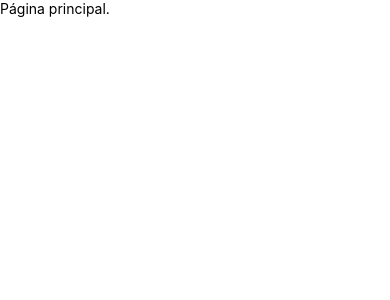
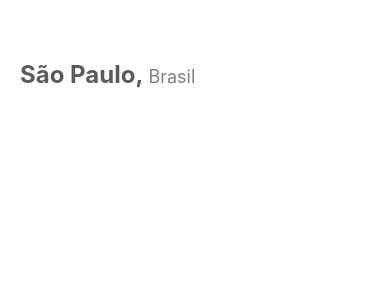
Before and after one commit to jaovitu/weather-forecast, a React Native app: screen / in a window 390 px wide. Shown: the top 300 px of the page. Built offline with nearby package versions, Linux system fonts and the light colour scheme.

Commit message:
Criando componente de título do header

```diff
--- /dev/null
+++ b/src/components/GlobalContainer/index.js
@@ -0,0 +1,19 @@
+import { StyleSheet, View } from "react-native";
+
+export default function GlobalContainer({ isHomePage, children }) {
+
+  const styles = StyleSheet.create({
+    globalContainerStyle: {
+      backgroundColor: isHomePage ? '#FFF' : '#477fff',
+      color: '#000',
+      flex: 1,
+      padding: 20,
+    }
+  });
+
+  return (
+    <View style={styles.globalContainerStyle}>
+      {children}
+    </View>
+  );
+}
--- /dev/null
+++ b/src/components/HeaderTitle/index.js
@@ -0,0 +1,24 @@
+import { StyleSheet, Text } from "react-native";
+
+export default function HeaderTitle({ city, country, isHomePage }) {
+
+  const styles = StyleSheet.create({
+    cityTextStyle: {
+      color: isHomePage ? '#5c5a5a' : '#c5c9c5',
+      fontSize: isHomePage ? 24 : 14,
+      fontWeight: '700'
+    },
+
+    countryTextStyle: {
+      color: isHomePage ? 'grey' : 'lightgrey',
+      fontSize: isHomePage ? 18 : 12,
+    }
+  });
+
+  return (
+    <Text>
+      <Text style={styles.cityTextStyle} >{city}, </Text>
+      <Text style={styles.countryTextStyle} >{country}</Text>
+    </Text>
+  );
+}
--- a/src/pages/Home.js
+++ b/src/pages/Home.js
@@ -1,5 +1,21 @@
-import { Text } from "react-native";
+import { StyleSheet, View } from "react-native";
+
+import GlobalContainer from '../components/GlobalContainer/index';
+import HeaderTitle from '../components/HeaderTitle/index';
 
 export default function Home() {
-    return <Text>Página principal.</Text>
+
+  const styles = StyleSheet.create({
+    header: {
+      marginTop: 40
+    }
+  });
+
+    return (
+      <GlobalContainer isHomePage >
+        <View style={styles.header} >
+          <HeaderTitle city='São Paulo' country='Brasil' isHomePage />
+        </View>
+      </GlobalContainer>
+    );
 }
```
